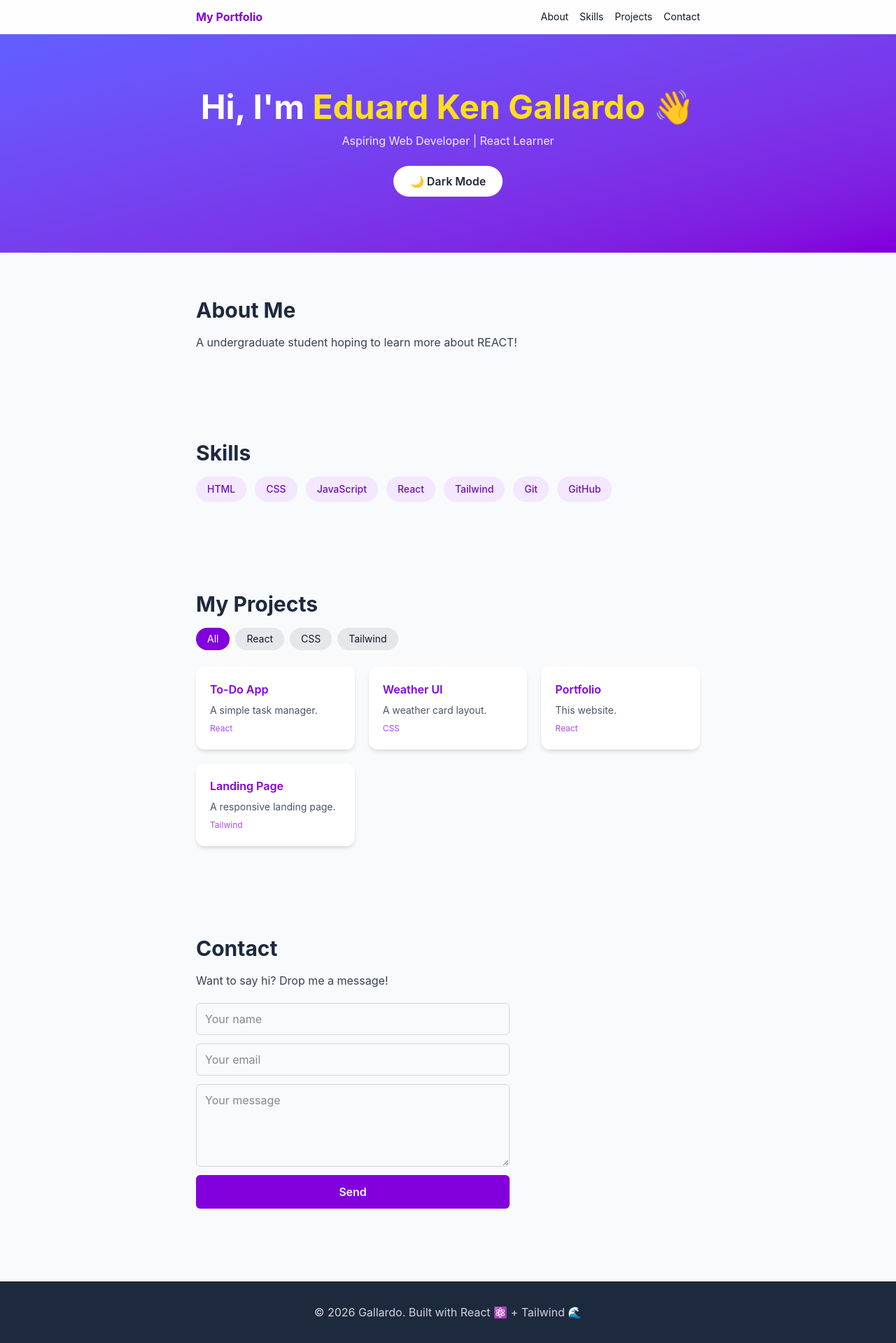
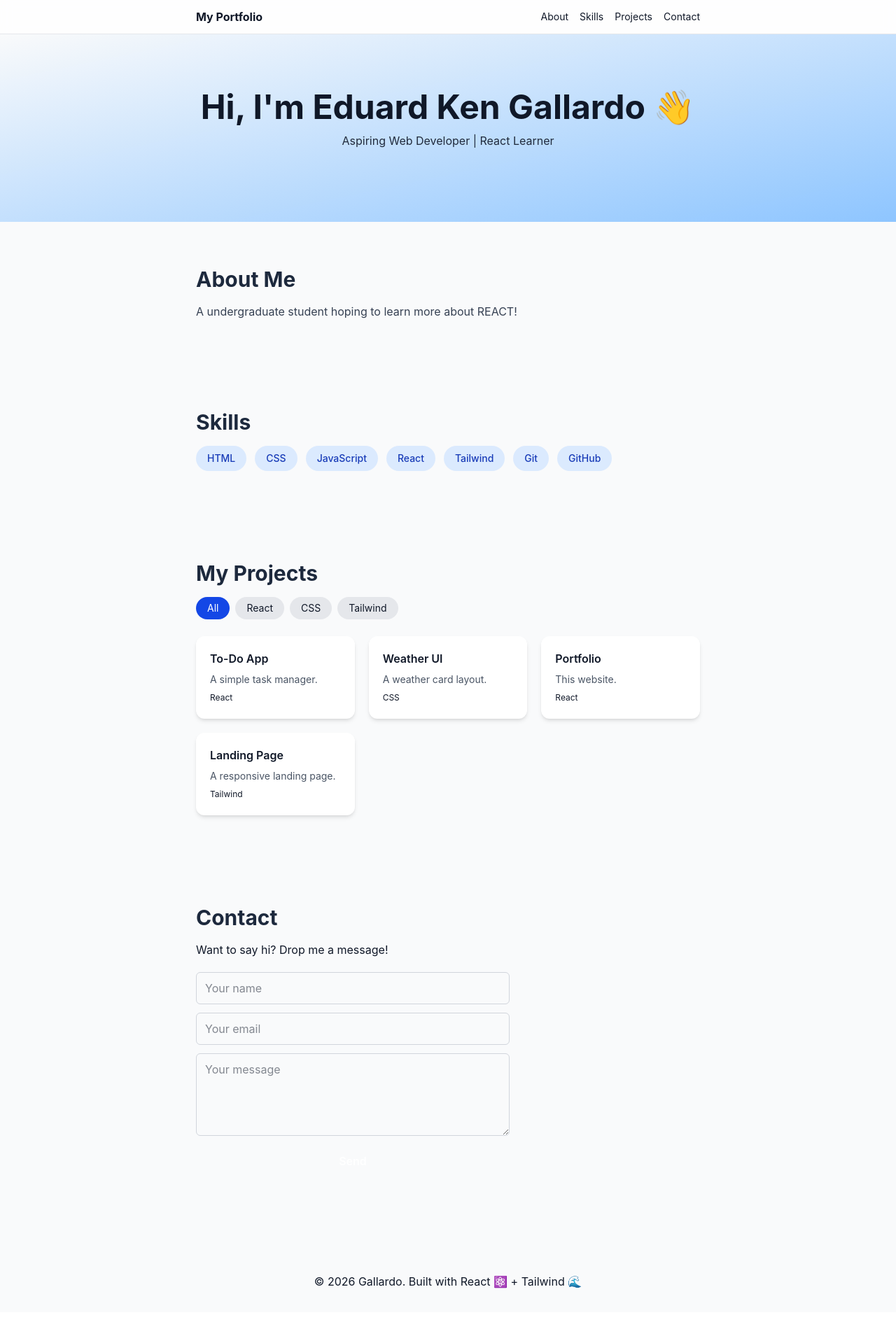
Before and after one commit to saintschwaysLAB/REACT, a React (Vite) app: page / in a window 1280 px wide. Shown: the whole page at 70% size. After the commit the page ends 1875 px from the top, so only its background shows below. Built offline with nearby package versions, Linux system fonts and the light colour scheme.

Commit message:
Add Class Diagram with 3 models

```diff
--- a/src/components/Contact.jsx
+++ b/src/components/Contact.jsx
@@ -4,7 +4,7 @@ function Contact() {
       <h2 className="text-3xl font-bold mb-4 text-slate-800 dark:text-blue-200">
         Contact
       </h2>
-      <p className="text-gray-700 dark:text-gray-300 mb-5">
+      <p className="text-black-700 dark:text-black-300 mb-5">
         Want to say hi? Drop me a message!
       </p>
       <form
@@ -28,7 +28,7 @@ function Contact() {
         />
         <button
           type="submit"
-          className="bg-purple-700 hover:bg-purple-800 text-white font-semibold py-3 rounded-md"
+          className="bg-white-700 hover:bg-blue-800 text-white font-semibold py-3 rounded-md"
         >
           Send
         </button>
--- a/src/components/Footer.jsx
+++ b/src/components/Footer.jsx
@@ -1,6 +1,6 @@
 function Footer() {
   return (
-    <footer className="bg-slate-800 text-gray-300 text-center py-8 mt-10">
+    <footer className="bg-white-800 text-black-300 text-center py-8 mt-10">
       <p>© {new Date().getFullYear()} Gallardo. Built with React ⚛️ + Tailwind 🌊</p>
     </footer>
   );
--- a/src/components/Header.jsx
+++ b/src/components/Header.jsx
@@ -1,16 +1,11 @@
 function Header({ darkMode, toggleDark }) {
   return (
-    <header className="bg-gradient-to-br from-indigo-500 to-purple-700 text-white text-center px-6 py-20">
+    <header className="bg-gradient-to-br from-white-500 to-blue-300 text-center px-6 py-20">
       <h1 className="text-4xl md:text-5xl font-bold mb-3">
-        Hi, I'm <span className="text-yellow-300">Eduard Ken Gallardo</span> 👋
+        Hi, I'm <span className="text-black-800">Eduard Ken Gallardo</span> 👋
       </h1>
       <p className="opacity-90 mb-6">Aspiring Web Developer | React Learner</p>
-      <button
-        onClick={toggleDark}
-        className="bg-white text-gray-800 font-semibold px-6 py-2.5 rounded-full hover:scale-105 transition-transform"
-      >
-        {darkMode ? '☀️ Light Mode' : '🌙 Dark Mode'}
-      </button>
+
     </header>
   );
 }
--- a/src/components/Navbar.jsx
+++ b/src/components/Navbar.jsx
@@ -2,7 +2,7 @@ function Navbar() {
   return (
     <nav className="sticky top-0 z-50 bg-white/80 backdrop-blur border-b border-gray-200 dark:bg-gray-900/80 dark:border-gray-700">
       <div className="max-w-3xl mx-auto px-6 py-3 flex justify-between items-center">
-        <span className="font-bold text-purple-700 dark:text-purple-300">
+        <span className="font-bold text-black-700 dark:text-purple-300">
           My Portfolio
         </span>
         <div className="flex gap-4 text-sm">
--- a/src/components/Projects.jsx
+++ b/src/components/Projects.jsx
@@ -25,7 +25,7 @@ function Projects() {
             onClick={() => setFilter(t)}
             className={`px-4 py-1.5 rounded-full text-sm transition-colors ${
               filter === t
-                ? 'bg-purple-700 text-white'
+                ? 'bg-blue-700 text-white'
                 : 'bg-gray-200 dark:bg-gray-700 hover:bg-gray-300 dark:hover:bg-gray-600'
             }`}
           >
@@ -40,11 +40,11 @@ function Projects() {
             key={p.id}
             className="bg-white dark:bg-gray-800 rounded-xl shadow-md p-5 hover:-translate-y-1 transition-transform"
           >
-            <h3 className="text-purple-700 dark:text-purple-300 font-semibold mb-2">
+            <h3 className="text-black-700 dark:text-black-300 font-semibold mb-2">
               {p.title}
             </h3>
             <p className="text-gray-600 dark:text-gray-300 text-sm">{p.desc}</p>
-            <span className="text-xs text-purple-500 mt-2 inline-block">{p.tag}</span>
+            <span className="text-xs text-black-500 mt-2 inline-block">{p.tag}</span>
           </div>
         ))}
       </div>
--- a/src/components/Skills.jsx
+++ b/src/components/Skills.jsx
@@ -10,7 +10,7 @@ function Skills() {
         {skills.map((s) => (
           <span
             key={s}
-            className="bg-purple-100 text-purple-800 dark:bg-purple-900 dark:text-purple-100 px-4 py-2 rounded-full text-sm font-medium"
+            className="bg-blue-100 text-blue-800 dark:bg-blue-900 dark:text-blue-100 px-4 py-2 rounded-full text-sm font-medium"
           >
             {s}
           </span>
```
Also changed, not shown: src/assets/REACT _CLASSDIAGRAM.drawio.png (added), 1 other file (tests, documents, lock files or other folders).
